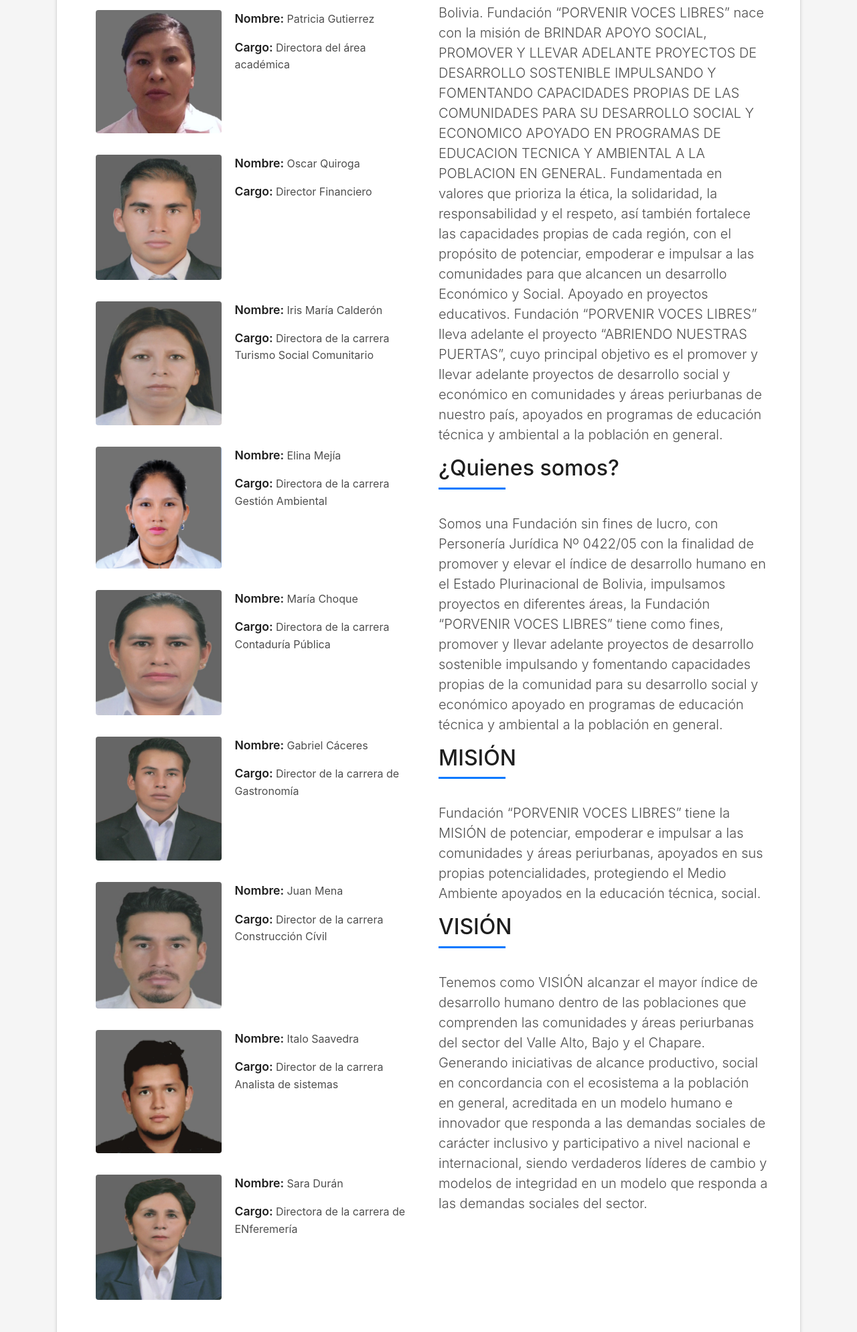
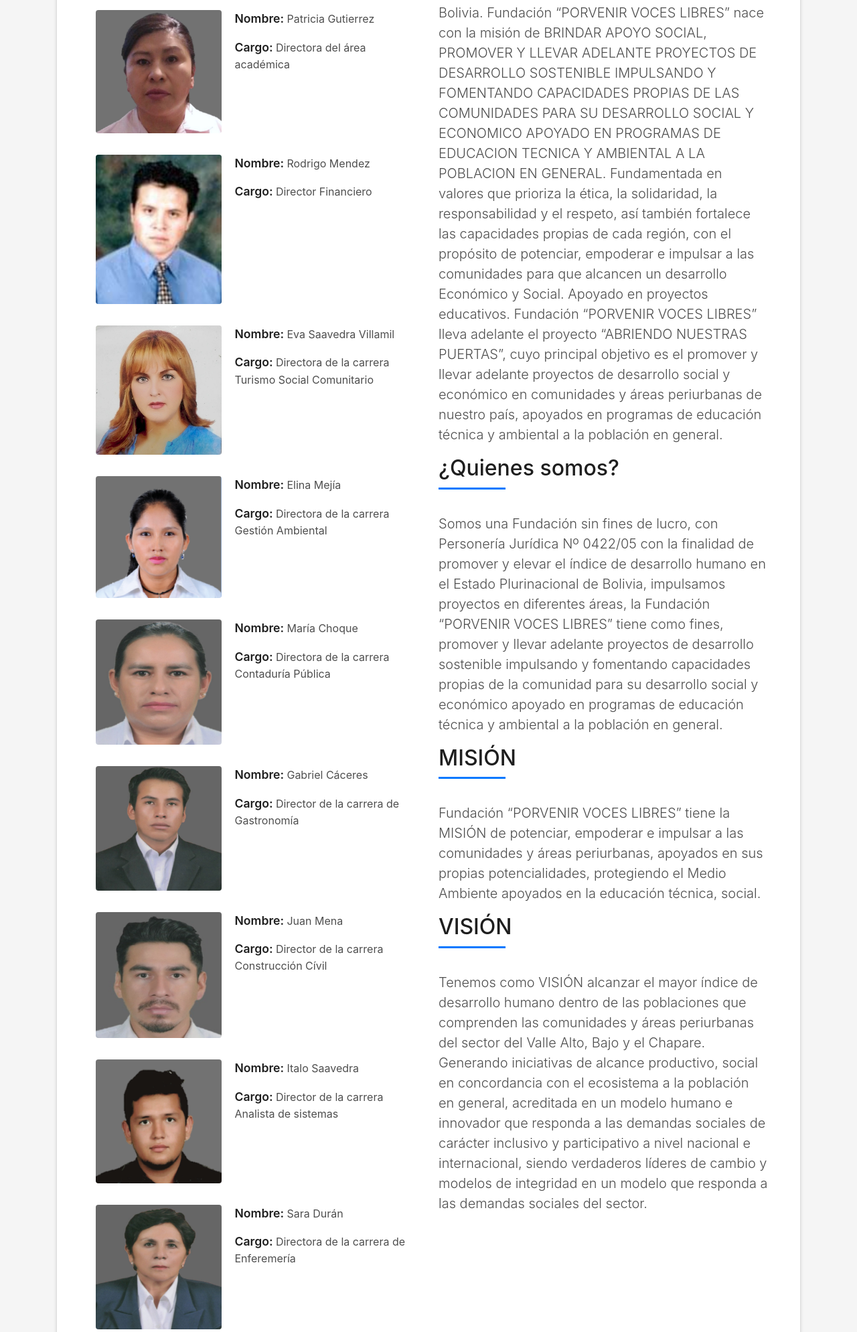
Before and after one commit to OscarVardela/ONG, a Django app: page / in a window 1280 px wide. Shown: the part 1130-3119 px from the top of the page at 67% size. Run offline with Django 3.2, Linux system fonts and the light colour scheme; some libraries are stand-ins or nearby versions; some web fonts are replaced.

Commit message:
Ong para actualizar

```diff
--- a/porvenir/settings.py
+++ b/porvenir/settings.py
@@ -29,7 +29,7 @@ ALLOWED_HOSTS = ['167.99.136.11','fundacionporvenir.org.bo','www.fundacionporven
 #ALLOWED_HOSTS = []
 
 
-# Application definition∫
+# Application definition
 
 INSTALLED_APPS = [
     'django.contrib.admin',
--- a/templates/index.html
+++ b/templates/index.html
@@ -132,12 +132,12 @@
                 <div class="row">
                   <div class="col-sm-6 col-md-5">
                     <div class="about-img">
-                      <img src="{% static 'img/oscar.png' %}" class="img-fluid rounded b-shadow-a" alt="">
+                      <img src="{% static 'img/Mendez.jpeg' %}" class="img-fluid rounded b-shadow-a" alt="">
                     </div>
                   </div>
                   <div class="col-sm-6 col-md-7">
                     <div class="about-info">
-                      <p><span class="title-s">Nombre: </span> <span>Oscar Quiroga</span></p>
+                      <p><span class="title-s">Nombre: </span> <span>Rodrigo Mendez</span></p>
                       <p><span class="title-s">Cargo: </span> <span>Director Financiero</span></p>
                     </div>
                   </div>
@@ -146,12 +146,12 @@
                 <div class="row">
                   <div class="col-sm-6 col-md-5">
                     <div class="about-img">
-                      <img src="{% static 'img/iris.png' %}" class="img-fluid rounded b-shadow-a" alt="">
+                      <img src="{% static 'img/eva.jpeg' %}" class="img-fluid rounded b-shadow-a" alt="">
                     </div>
                   </div>
                   <div class="col-sm-6 col-md-7">
                     <div class="about-info">
-                      <p><span class="title-s">Nombre: </span> <span>Iris María Calderón</span></p>
+                      <p><span class="title-s">Nombre: </span> <span>Eva Saavedra Villamil</span></p>
                       <p><span class="title-s">Cargo: </span> <span>Directora de la carrera Turismo Social Comunitario</span></p>
                     </div>
                   </div>
@@ -236,7 +236,21 @@
                   <div class="col-sm-6 col-md-7">
                     <div class="about-info">
                       <p><span class="title-s">Nombre: </span> <span>Sara Durán</span></p>
-                      <p><span class="title-s">Cargo: </span> <span>Directora de la carrera de ENferemería</span></p>
+                      <p><span class="title-s">Cargo: </span> <span>Directora de la carrera de Enferemería</span></p>
+                    </div>
+                  </div>
+                </div>
+
+                <div class="row">
+                  <div class="col-sm-6 col-md-5">
+                    <div class="about-img">
+                      <img src="{% static 'img/sara.png' %}" class="img-fluid rounded b-shadow-a" alt="">
+                    </div>
+                  </div>
+                  <div class="col-sm-6 col-md-7">
+                    <div class="about-info">
+                      <p><span class="title-s">Nombre: </span> <span>Tomy Vocal</span></p>
+                      <p><span class="title-s">Cargo: </span> <span>Encargado de proyectos</span></p>
                     </div>
                   </div>
                 </div>
```
Also changed, not shown: other parts of templates/index.html (+20 -20 lines), static/img/Mendez.jpeg (added), static/img/eva.jpeg (added).
